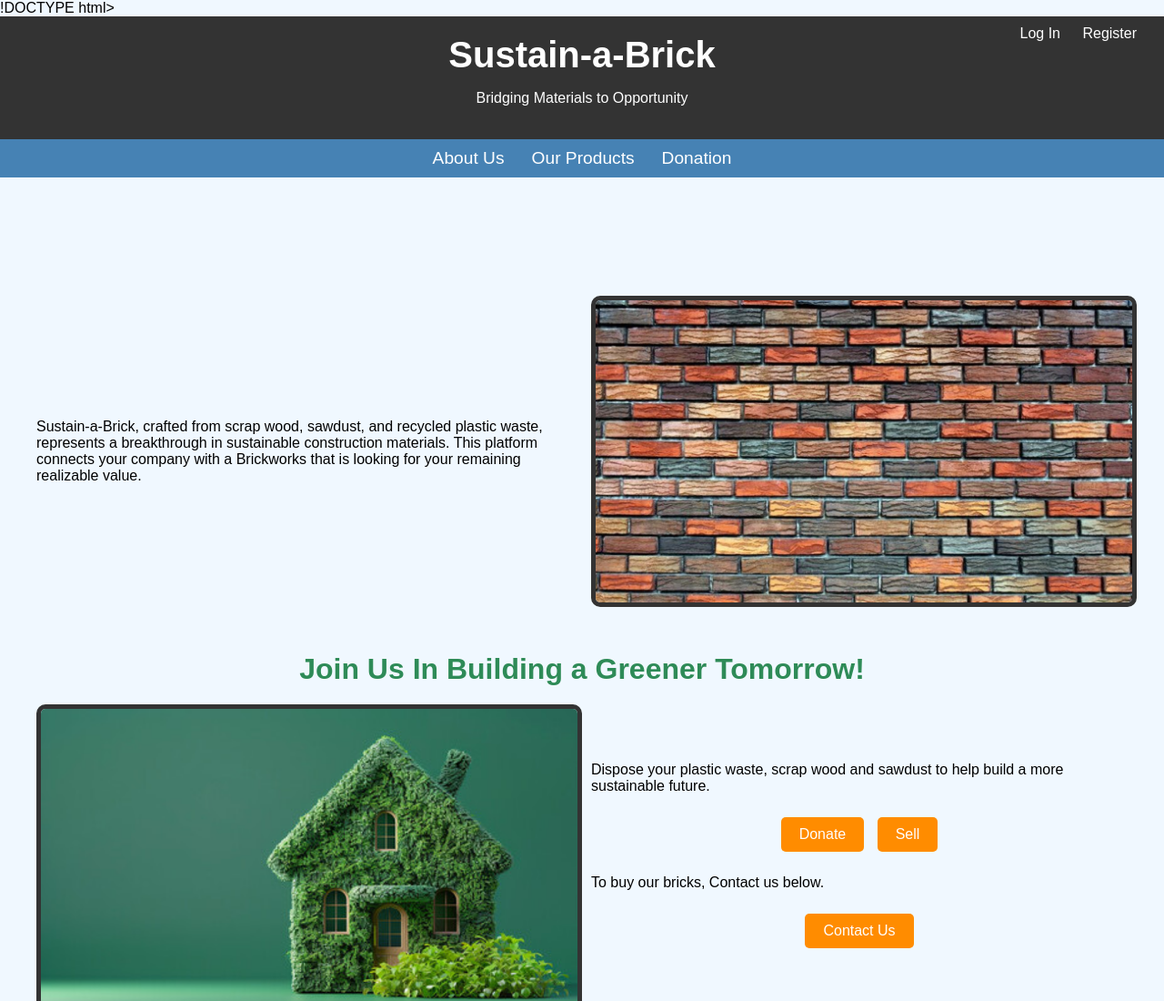
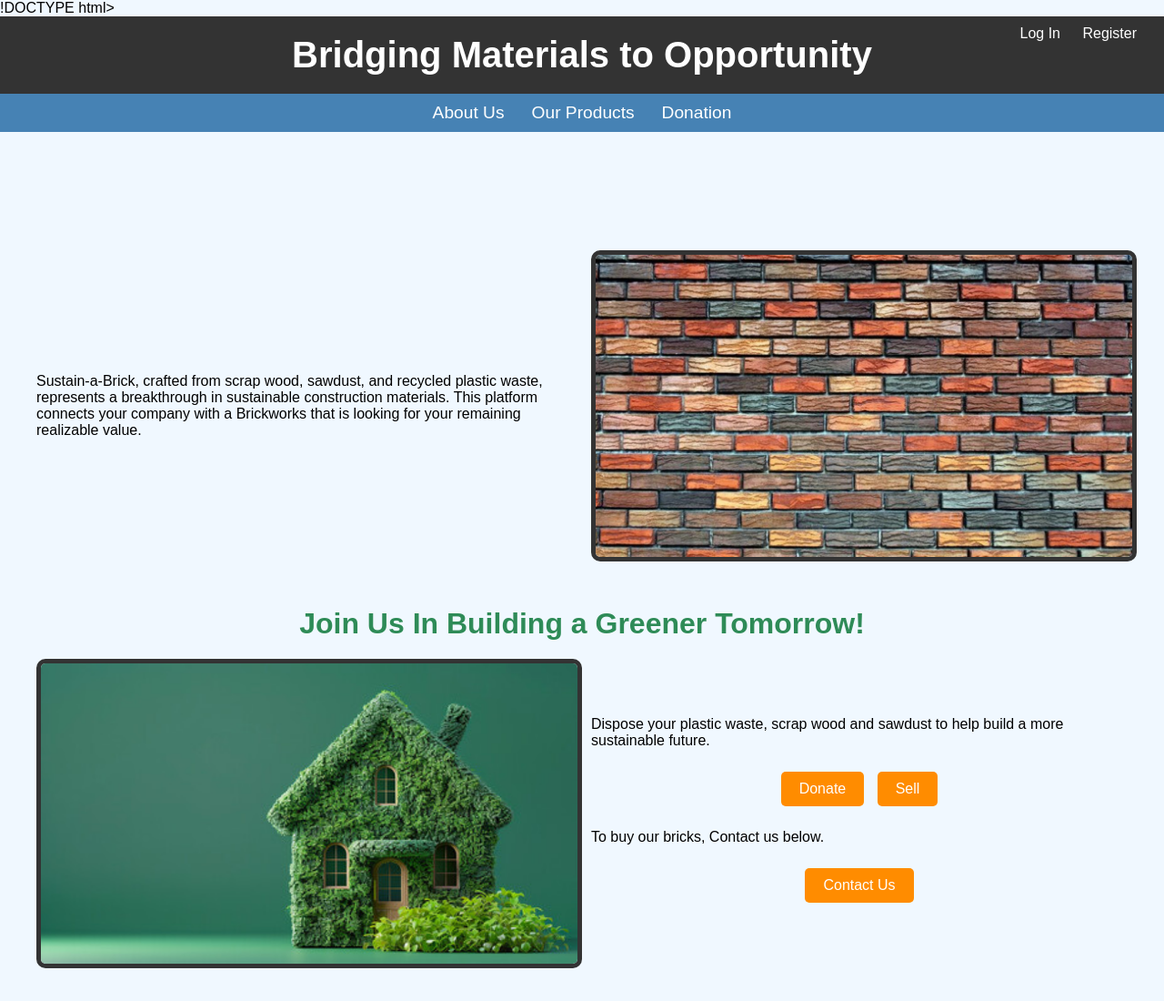
Before and after one commit to trucnguyenlethanh/sustainablebricks.github.io, a plain HTML site: page index.html in a window 1280 px wide. Shown: the top 1100 px of the page at 91% size. Drawn offline with Linux system fonts and the light colour scheme.

Commit message:
Update index.html

```diff
--- a/index.html
+++ b/index.html
@@ -267,8 +267,7 @@
             <a href="#" onclick="alert('Login form coming soon!')">Log In</a>
             <a href="#" onclick="alert('Register form coming soon!')">Register</a>
         </div>
-        <h1>Sustain-a-Brick</h1>
-        <p>Bridging Materials to Opportunity</p>
+        <h1>Bridging Materials to Opportunity</h1>
     </header>
     <nav>
         <a href="#" onclick="showSection('about')">About Us</a>
```
